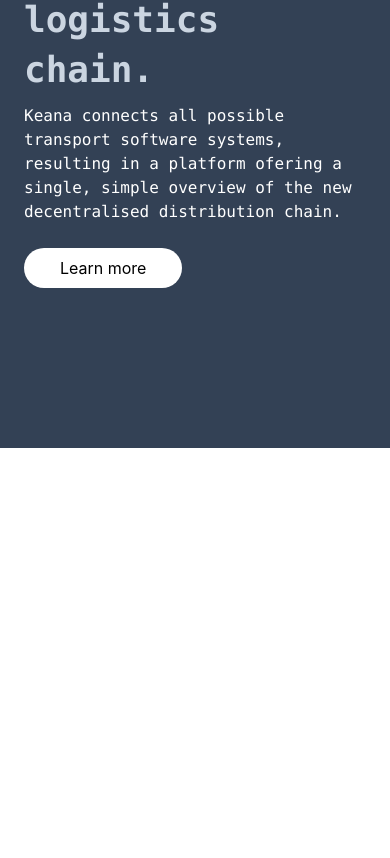
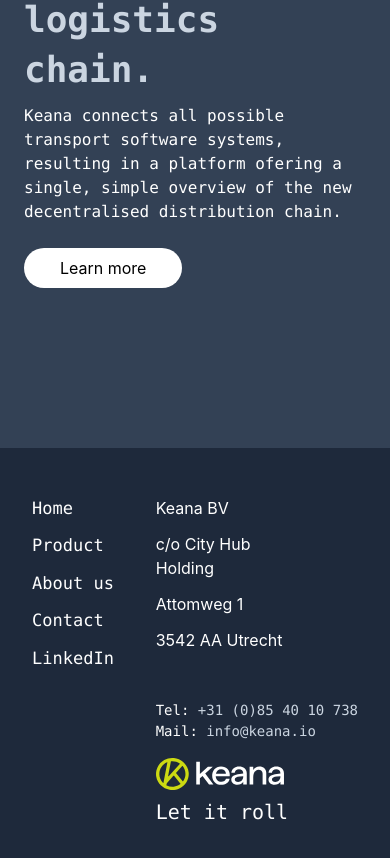
Before and after one commit to Tobbiloba/keana-clone, a React (Create React App) app: page / in a window 390 px wide. Shown: the part 8130-8988 px from the top of the page. Before the commit the page ends 8578 px from the top, so only its background shows below. Built offline with nearby package versions, Linux system fonts and the light colour scheme.

Commit message:
finished mobile footer

```diff
--- a/public/index.html
+++ b/public/index.html
@@ -31,7 +31,7 @@
       work correctly both with client-side routing and a non-root public URL.
       Learn how to configure a non-root public URL by running `npm run build`.
     -->
-    <!-- <title>Keana clone</title> -->
+    <title>Keana clone</title>
   </head>
   <body>
     <noscript>You need to enable JavaScript to run this app.</noscript>
--- a/src/App.js
+++ b/src/App.js
@@ -1,5 +1,6 @@
 import About from "./components/About";
 import Banner from "./components/Banner";
+import Footer from "./components/Footer";
 import Homepage from "./components/Homepage";
 import How from "./components/How";
 import Logo from "./components/Logo";
@@ -18,6 +19,7 @@
       <How />
       <Roll />
       <Banner />
+      <Footer />
     </div>
   );
 }
--- /dev/null
+++ b/src/components/Footer.js
@@ -0,0 +1,39 @@
+import React from 'react'
+import logo from '../assets/keana-logo.svg'
+const Footer = () => {
+    return (
+        <div className='bg-slate-800 w-[100vw] px-[2rem] py-[3rem] flex flex-row justify-between'>
+            <div className='flex flex-col'>
+                <div className='flex flex-col gap-3'>
+                    <a className='text-white text-[17px] font-mono hover:text-slate-500'>Home</a>
+                    <a className='text-white text-[17px] font-mono hover:text-slate-500'>Product</a>
+                    <a className='text-white text-[17px] font-mono hover:text-slate-500'>About us</a>
+                </div>
+                <div className='flex flex-col mt-3 gap-3'>
+                    <a className='text-white text-[17px] font-mono hover:text-slate-500'>Contact</a>
+                    <a className='text-white text-[17px] font-mono hover:text-slate-500'>LinkedIn</a>
+                </div>
+            </div>
+            <div className='gap-[3rem] flex flex-col'>
+                <div className='text-white text-[16px] gap-3 flex flex-col'>
+                    <h1>Keana BV</h1>
+                    <h1>c/o City Hub <br />Holding</h1>
+                    <h1>Attomweg 1</h1>
+                    <h1>3542 AA Utrecht</h1>
+                </div>
+                <div className=''>
+                    <div className='text-white text-[14px] font-mono'>
+                        <h1>Tel: <a href="tel:+31854010738" className='text-slate-300 '>+31 (0)85 40 10 738</a></h1>
+                        <h1>Mail: <a href="info@keana.io" className='text-slate-300 '>info@keana.io</a></h1>
+                    </div>
+                    <div className='mt-[1rem]'>
+                        <img src={logo} className='w-[8rem]' alt='logo' />
+                        <h1 className='text-white font-mono text-xl mt-[.5rem]'>Let it roll</h1>
+                    </div>
+                </div>
+            </div>
+        </div>
+    )
+}
+
+export default Footer
```
